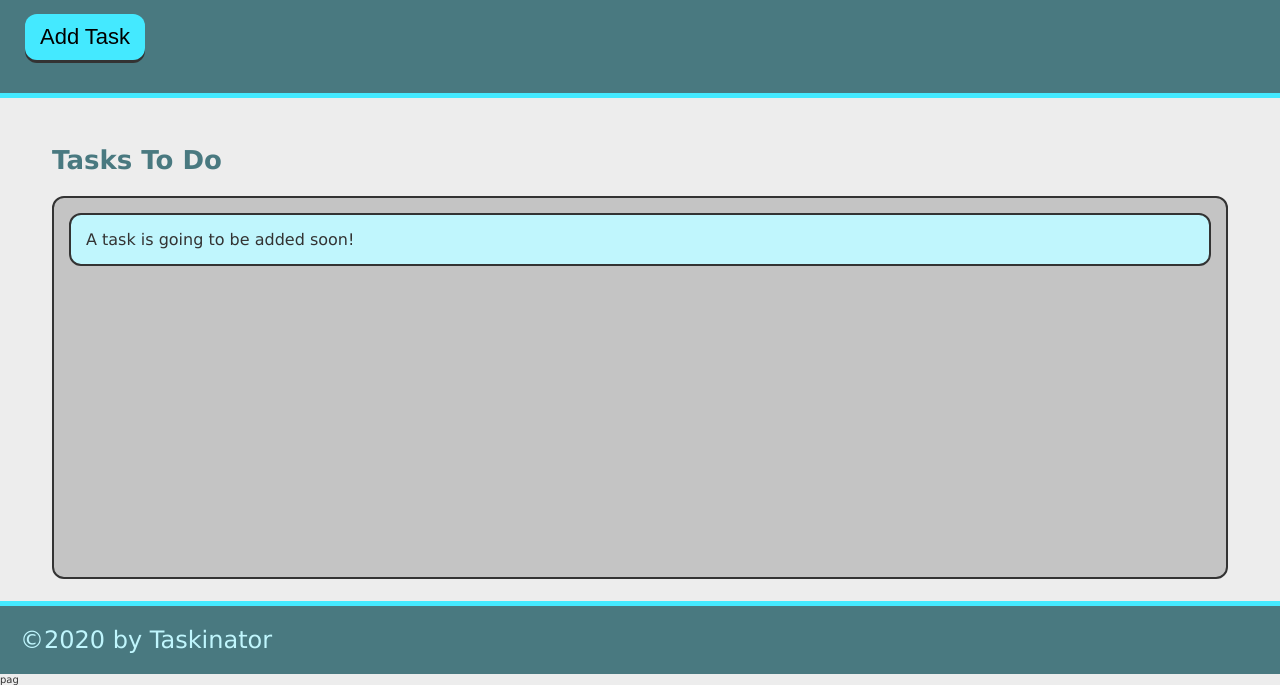
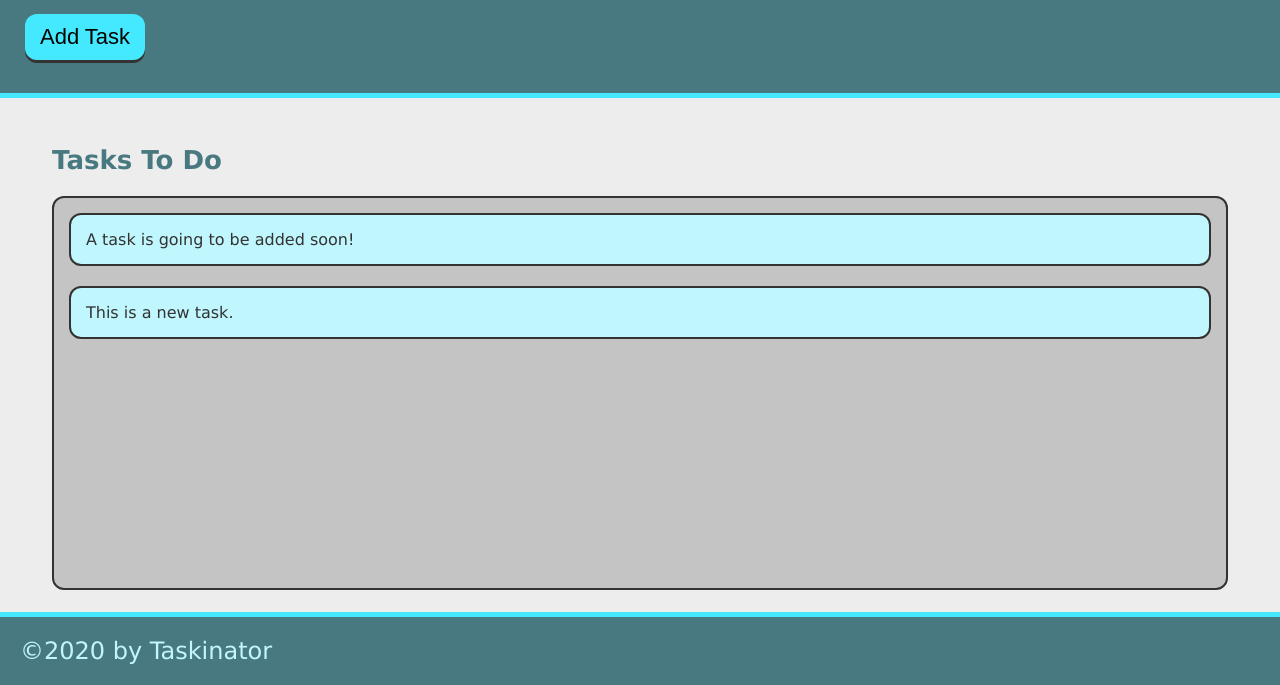
Before and after one commit to kmeregildo/taskinator, a plain HTML site: page index.html in a window 1280 px wide. Both pictures are taken after a click on the button "Add Task". Shown: the part 115-800 px from the top of the page. Drawn offline with Linux system fonts and the light colour scheme.

Commit message:
add ability to add task

```diff
--- a/assets/js/script.js
+++ b/assets/js/script.js
@@ -1 +1,11 @@
-console.dir(window.document);
+var buttonEl = document.querySelector("#save-task");
+var tasksToDoEl = document.querySelector("#tasks-to-do");
+
+var createTaskHandler = function() {
+    var listItemEl = document.createElement("li");
+    listItemEl.className = "task-item";
+    listItemEl.textContent = "This is a new task.";
+    tasksToDoEl.appendChild(listItemEl);
+};
+
+buttonEl.addEventListener("click", createTaskHandler);
--- a/index.html
+++ b/index.html
@@ -19,16 +19,17 @@
     <main class="page-content">
         <section class="task-list-wrapper">
             <h2 class="list-title">Tasks To Do</h2>
-            <ul class="task-list">
+            <ul class="task-list" id="tasks-to-do" ;>
                 <li class="task-item">A task is going to be added soon!</li>
             </ul>
+
         </section>
     </main>
-    <script src="./assets/js/script.js"></script>
 
     <footer>
         &copy;2020 by Taskinator
     </footer>
+    <script src="./assets/js/script.js"></script>
 </body>
 
-</html>pag
+</html>
```
Also changed, not shown: 2 other files.
